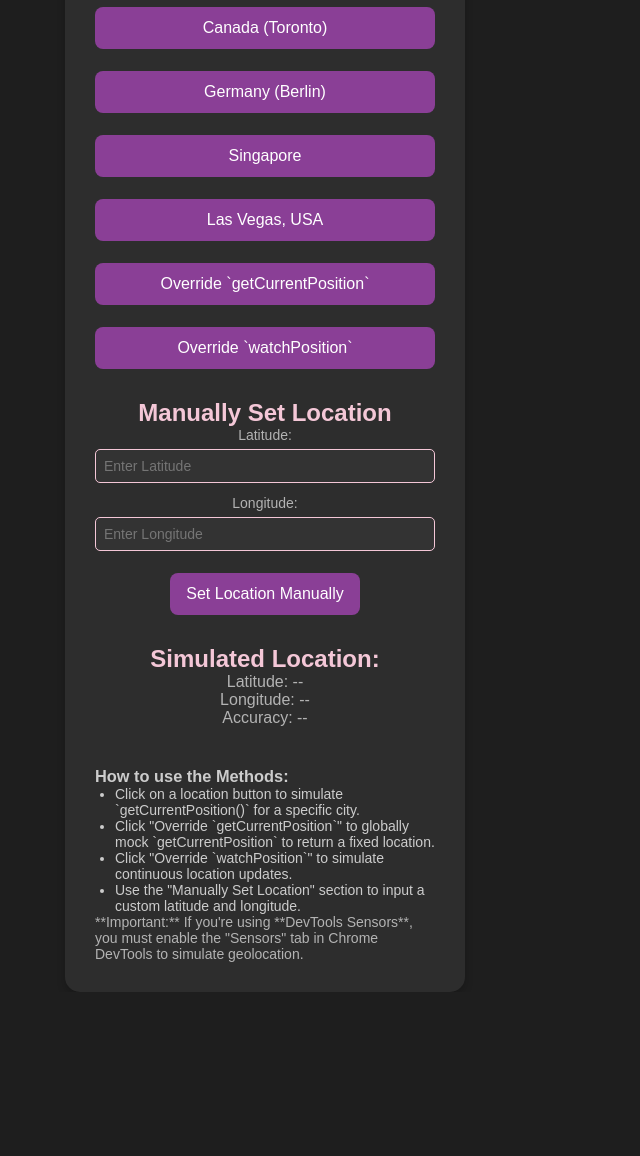
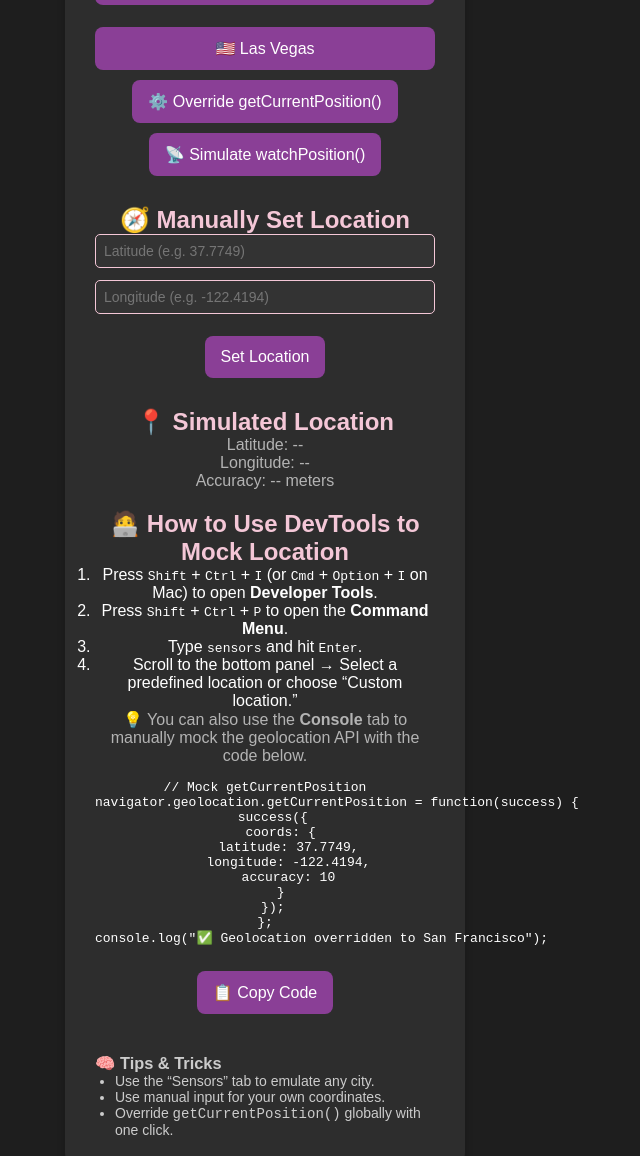
Before and after one commit to HitBoyXx23-dev/Geolocation-Mocking, a plain HTML site: page index.html in a window 1280 px wide. Shown: the top 1156 px of the page, without its empty margins (375-1015 px from the left). Before the commit the page ends 992 px from the top, so only its background shows below. Drawn offline with Linux system fonts and the light colour scheme.

Commit message:
Update index.html

```diff
--- a/index.html
+++ b/index.html
@@ -1,50 +1,80 @@
 <!DOCTYPE html>
 <html lang="en">
 <head>
-  <meta charset="UTF-8">
-  <meta name="viewport" content="width=device-width, initial-scale=1.0">
-  <title>Geolocation Mocking - Multiple Methods</title>
-  <link rel="stylesheet" href="styles.css">
+  <meta charset="UTF-8" />
+  <meta name="viewport" content="width=device-width, initial-scale=1.0" />
+  <title>🌍 Geolocation Mocking Toolkit</title>
+  <link rel="stylesheet" href="styles.css" />
 </head>
 <body>
   <div class="container">
-    <h1>Geolocation Mocking Methods</h1>
-    <p>Select a location to simulate:</p>
+    <h1>🌍 Geolocation Mocking Toolkit</h1>
+    <p>Select or create a simulated location below:</p>
+
     <div class="buttons">
-      <button id="japan-btn">Japan (Tokyo)</button>
-      <button id="canada-btn">Canada (Toronto)</button>
-      <button id="germany-btn">Germany (Berlin)</button>
-      <button id="singapore-btn">Singapore</button>
-      <button id="lasvegas-btn">Las Vegas, USA</button>
-      <button id="override-btn">Override `getCurrentPosition`</button>
-      <button id="watch-btn">Override `watchPosition`</button>
+      <button data-lat="35.6895" data-lon="139.6917">🇯🇵 Japan (Tokyo)</button>
+      <button data-lat="43.6532" data-lon="-79.3832">🇨🇦 Canada (Toronto)</button>
+      <button data-lat="52.5200" data-lon="13.4050">🇩🇪 Germany (Berlin)</button>
+      <button data-lat="1.3521" data-lon="103.8198">🇸🇬 Singapore</button>
+      <button data-lat="36.1699" data-lon="-115.1398">🇺🇸 Las Vegas</button>
+    </div>
+
+    <div class="actions">
+      <button id="override-btn">⚙️ Override getCurrentPosition()</button>
+      <button id="watch-btn">📡 Simulate watchPosition()</button>
     </div>
 
     <div class="manual-input">
-      <h2>Manually Set Location</h2>
-      <label for="manual-latitude">Latitude:</label>
-      <input type="number" id="manual-latitude" placeholder="Enter Latitude" />
-      <label for="manual-longitude">Longitude:</label>
-      <input type="number" id="manual-longitude" placeholder="Enter Longitude" />
-      <button id="manual-btn">Set Location Manually</button>
+      <h2>🧭 Manually Set Location</h2>
+      <div class="input-group">
+        <input type="number" id="manual-latitude" placeholder="Latitude (e.g. 37.7749)" />
+        <input type="number" id="manual-longitude" placeholder="Longitude (e.g. -122.4194)" />
+        <button id="manual-btn">Set Location</button>
+      </div>
     </div>
 
-    <div id="output">
-      <h2>Simulated Location:</h2>
+    <div id="output" class="output">
+      <h2>📍 Simulated Location</h2>
       <p>Latitude: <span id="latitude">--</span></p>
       <p>Longitude: <span id="longitude">--</span></p>
-      <p>Accuracy: <span id="accuracy">--</span></p>
+      <p>Accuracy: <span id="accuracy">--</span> meters</p>
+    </div>
+
+    <div class="tutorial">
+      <h2>🧑‍💻 How to Use DevTools to Mock Location</h2>
+      <ol>
+        <li>Press <kbd>Shift</kbd> + <kbd>Ctrl</kbd> + <kbd>I</kbd> (or <kbd>Cmd</kbd> + <kbd>Option</kbd> + <kbd>I</kbd> on Mac) to open <strong>Developer Tools</strong>.</li>
+        <li>Press <kbd>Shift</kbd> + <kbd>Ctrl</kbd> + <kbd>P</kbd> to open the <strong>Command Menu</strong>.</li>
+        <li>Type <code>sensors</code> and hit <kbd>Enter</kbd>.</li>
+        <li>Scroll to the bottom panel → Select a predefined location or choose “Custom location.”</li>
+      </ol>
+      <p>💡 You can also use the <strong>Console</strong> tab to manually mock the geolocation API with the code below.</p>
+
+      <div class="console-snippet">
+        <pre><code id="console-code">
+// Mock getCurrentPosition
+navigator.geolocation.getCurrentPosition = function(success) {
+  success({
+    coords: {
+      latitude: 37.7749,
+      longitude: -122.4194,
+      accuracy: 10
+    }
+  });
+};
+console.log("✅ Geolocation overridden to San Francisco");
+        </code></pre>
+        <button id="copy-btn">📋 Copy Code</button>
+      </div>
     </div>
 
     <div class="instructions">
-      <h3>How to use the Methods:</h3>
+      <h3>🧠 Tips & Tricks</h3>
       <ul>
-        <li>Click on a location button to simulate `getCurrentPosition()` for a specific city.</li>
-        <li>Click "Override `getCurrentPosition`" to globally mock `getCurrentPosition` to return a fixed location.</li>
-        <li>Click "Override `watchPosition`" to simulate continuous location updates.</li>
-        <li>Use the "Manually Set Location" section to input a custom latitude and longitude.</li>
+        <li>Use the “Sensors” tab to emulate any city.</li>
+        <li>Use manual input for your own coordinates.</li>
+        <li>Override <code>getCurrentPosition()</code> globally with one click.</li>
       </ul>
-      <p>**Important:** If you're using **DevTools Sensors**, you must enable the "Sensors" tab in Chrome DevTools to simulate geolocation.</p>
     </div>
   </div>
 
```
